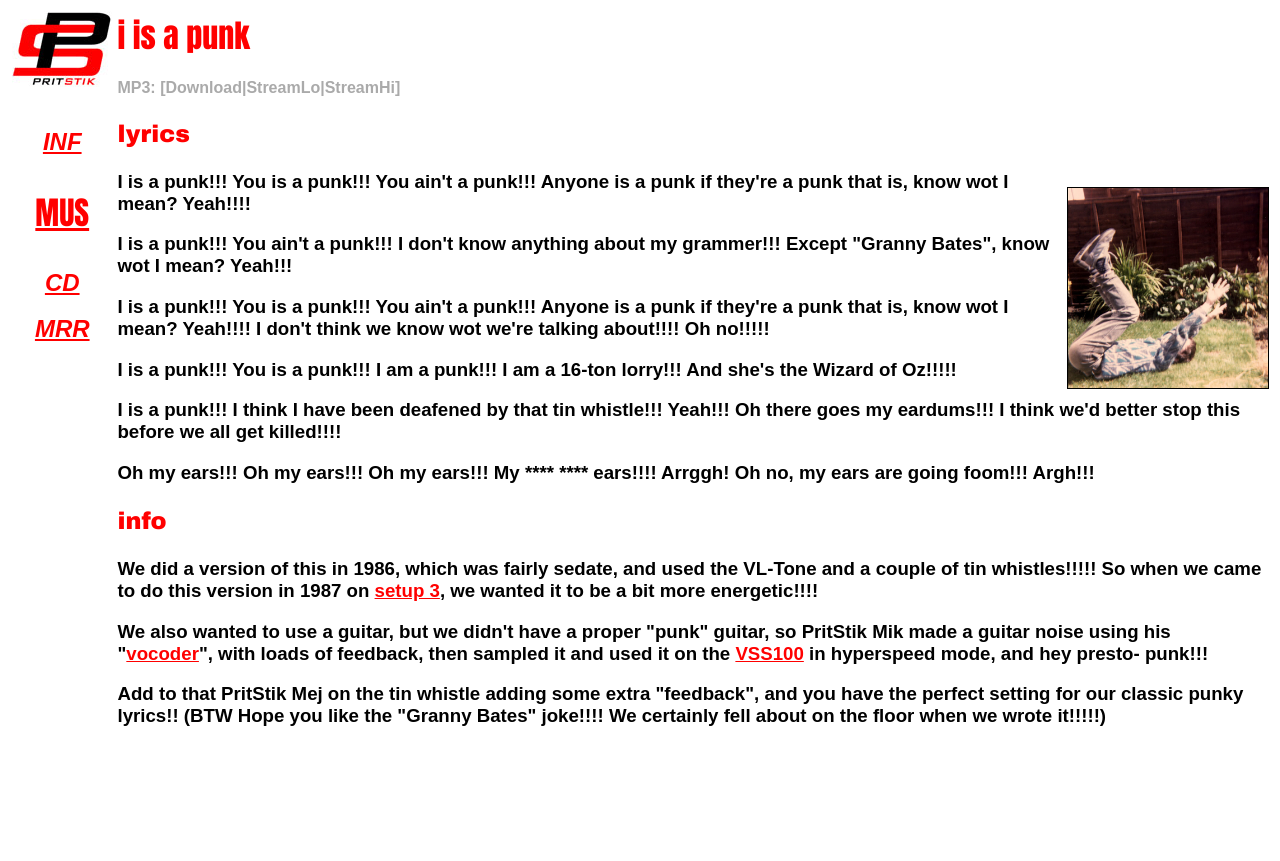
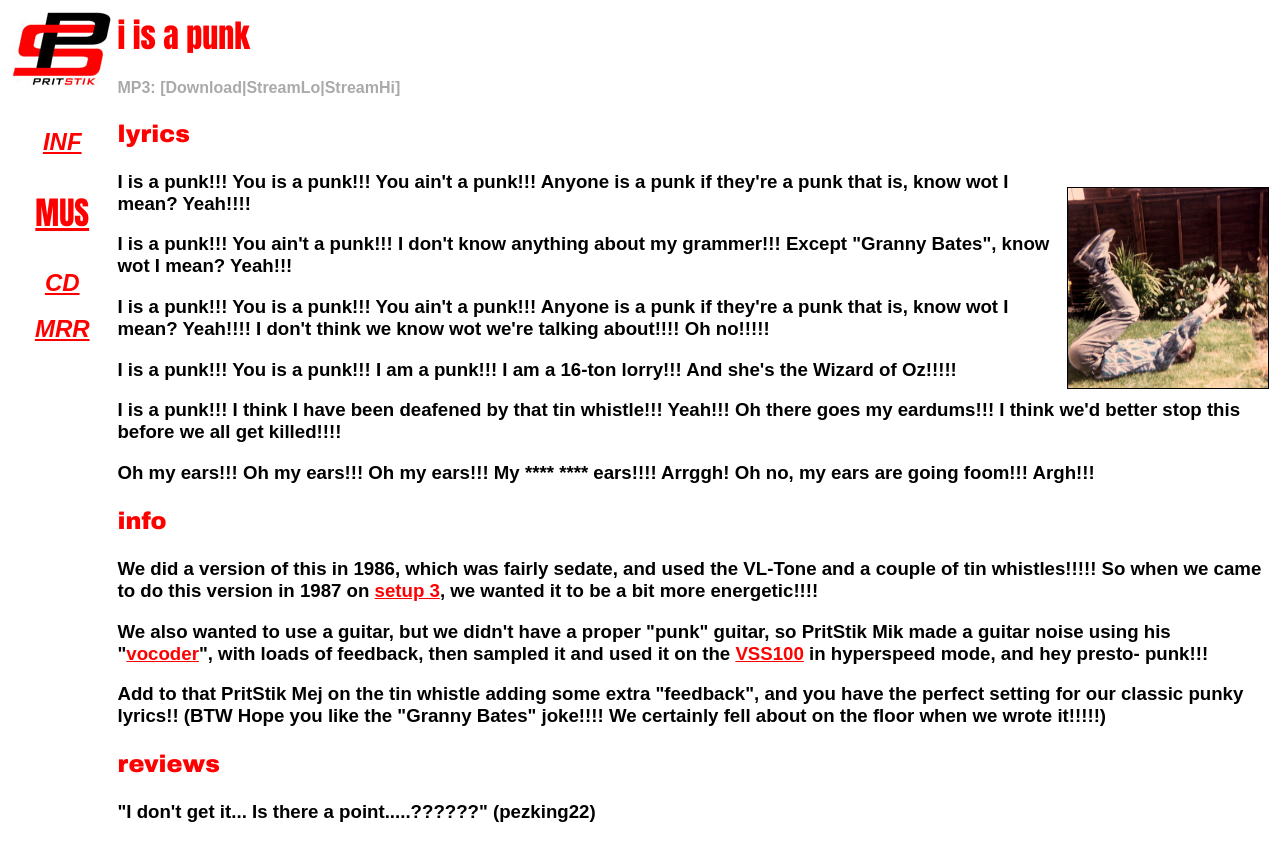
Before and after one commit to alephnaughtpix/pritstik, a Jekyll site: the page built from _songs/i_isapunk.html, in a window 1280 px wide. Shown: the top 861 px of the page. Built offline with Jekyll 4.4.1, drawn with Linux system fonts in a browser that asks for light colours.

Commit message:
Updated README, added extra review.

```diff
--- a/_songs/i_isapunk.html
+++ b/_songs/i_isapunk.html
@@ -37,4 +37,7 @@ audio: i_is_a_punk.mp3
         when we wrote it!!!!!)
 </p>
 {% endcapture %}
+{% capture reviews %}
+<p>"I don't get it... Is there a point.....??????" (pezking22)</p>
+{% endcapture %}
 {% include song_content.html %}
```
Also changed, not shown: README.md.
